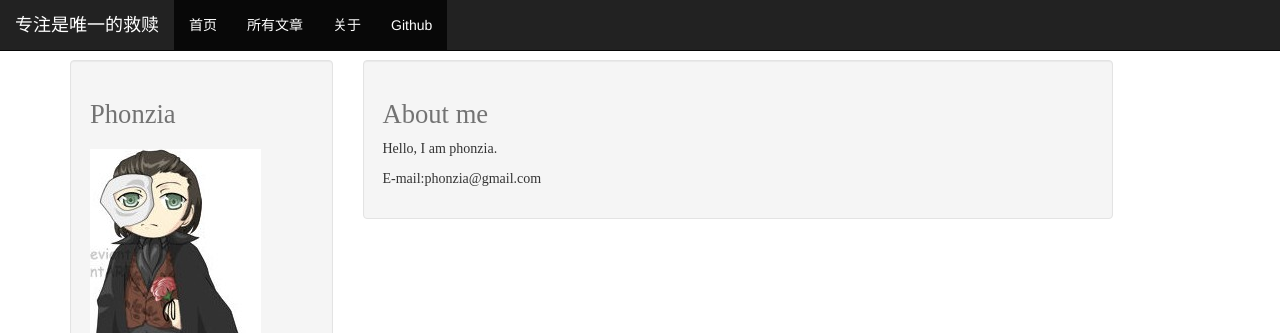
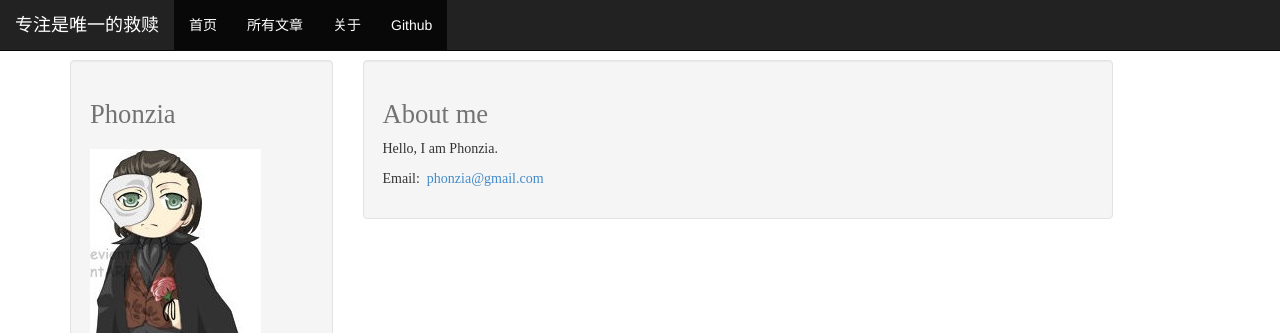
Before and after one commit to phonzia/old_blog, a Jekyll site: the page built from about.html, in a window 1280 px wide and 1129 px high. Shown: the top 333 px of the window. Built offline with Jekyll 4.4.1, drawn with Linux system fonts in a browser that asks for light colours; Markdown is read by kramdown in place of the engine named in the settings.

Commit message:
add email link

```diff
--- a/about.html
+++ b/about.html
@@ -4,6 +4,6 @@ layout: default
 
 <div class="well">
     <h1>About me</h1>
-    <p>Hello, I am phonzia.</p>
-    <p>E-mail:phonzia@gmail.com</p>
+    <p>Hello, I am Phonzia.</p>
+    <p>Email:<a href="mailto:phonzia@gmail.com?subject=Hello%20again">&nbsp&nbspphonzia@gmail.com</a></p>
 </div>
```
